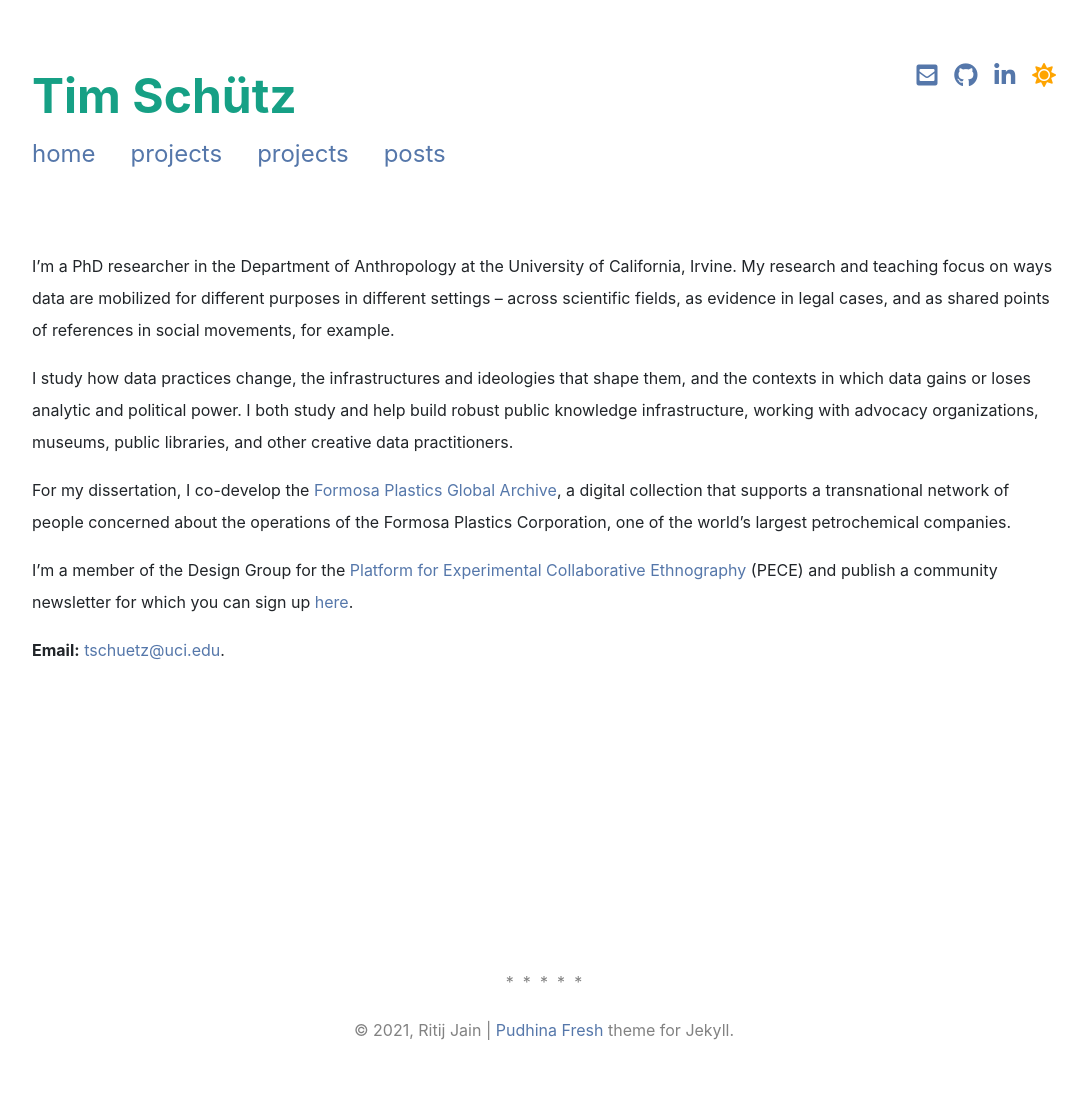
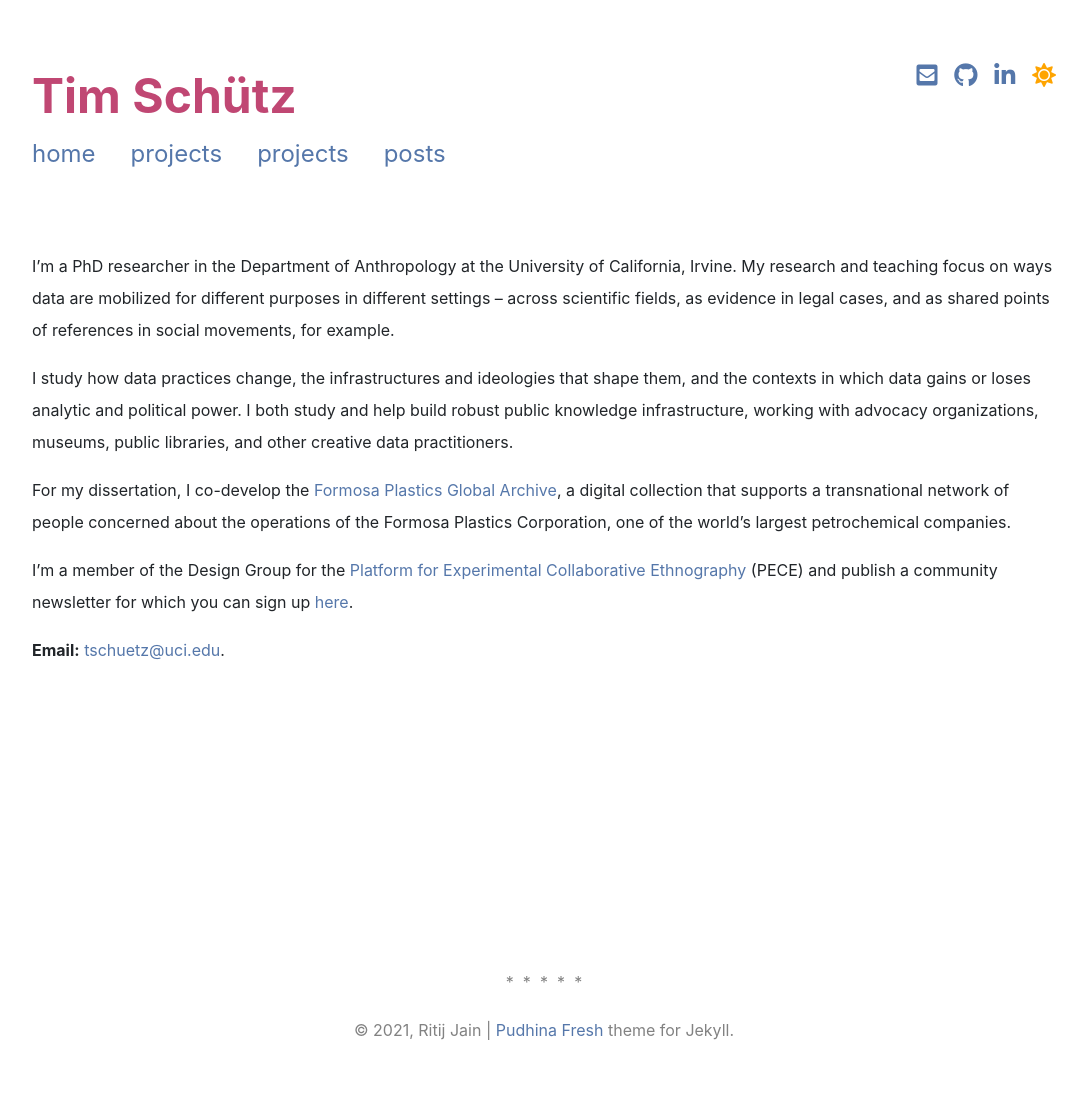
Before and after one commit to timschuetz/personal, a Jekyll site: the page built from index.md, in a window 1280 px wide. Shown: the whole page, without its empty margins (96-1183 px from the left). Built offline with Jekyll 4.4.1, drawn with Linux system fonts in a browser that asks for light colours; nearby versions of some CDN libraries; a style sheet for code colours, icons or effects is not loaded.

Commit message:
Update main.css

```diff
--- a/assets/css/main.css
+++ b/assets/css/main.css
@@ -88,7 +88,7 @@ th {
 a.logo:hover {
   font-size: 300%;
   font-weight: 700;
-  color: #16a085;
+  color: #C04773;
   display: block;
   text-decoration: none;
 }
```
